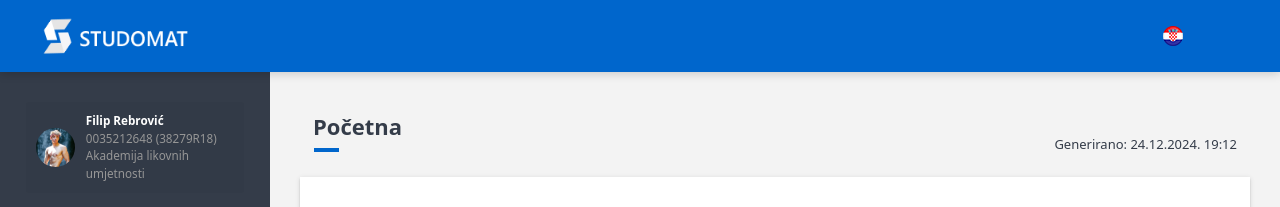
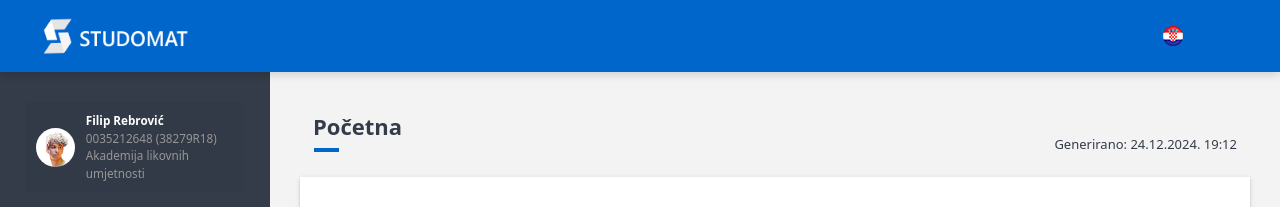
Before and after one commit to Dodica/StudomatHack, a plain HTML site: page index.html in a window 1280 px wide. Shown: the top 207 px of the page. Drawn offline with nearby package versions, Linux system fonts and the light colour scheme; no server answers; some icons are missing; a web font is replaced by a local one.

Commit message:
image change

```diff
--- a/index.html
+++ b/index.html
@@ -591,7 +591,7 @@
     <div class="scroll-wrapper scrollbar-inner" style="position: relative;"><div class="scrollbar-inner scroll-content" style="height: 823.5px; margin-bottom: 0px; margin-right: 0px; max-height: none;">
         <div class="user">
             <div class="user__info" data-toggle="dropdown">
-                <img class="user__img zmdi zmdi-account-circle" aria-label="Filip Rebrović" title="Filip Rebrović" alt="Filip Rebrović" src="./files/slika.jpg">
+                <img class="user__img zmdi zmdi-account-circle" aria-label="Filip Rebrović" title="Filip Rebrović" alt="Filip Rebrović" src="./files/download.png">
                 <div class="userWrapper">
                     <div class="user__name">
                         <span>Filip Rebrović</span>
```
Also changed, not shown: files/download.png (added), files/slika.jpg (deleted).
